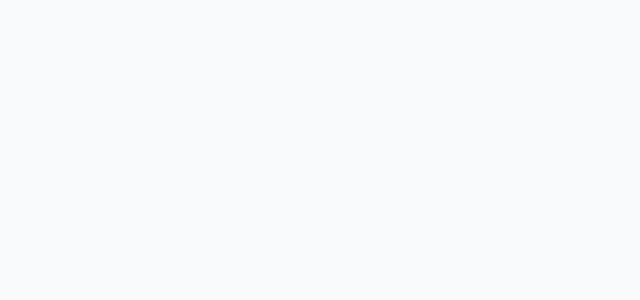
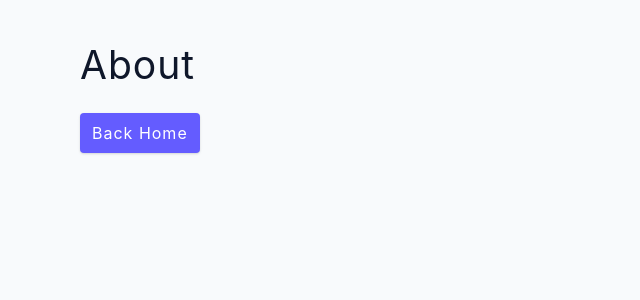
Before and after one commit to Arman-Kabir/react-router6-fcc, a React (Create React App) app: page /about in a window 1280 px wide. Before the commit this address had no page. Shown: the top 300 px of the page, without its empty margins (0-640 px from the left). Built offline with nearby package versions, Linux system fonts and the light colour scheme.

Commit message:
exploring router

```diff
--- a/src/App.js
+++ b/src/App.js
@@ -1,12 +1,19 @@
 import { BrowserRouter, Routes, Route } from 'react-router-dom';
+
+import Home from './pages/Home';
+import About from './pages/About';
+import Products from './pages/Products';
+import Error from './pages/Error';
 
 function App() {
   return <BrowserRouter>
     <Routes>
-      <Route path="/" element={<div>Home page</div>} />
-      <Route path="testing" element={<div>
-        <h2>testing</h2>
-      </div>} />
+
+      <Route path="/" element={<Home></Home>} />
+      <Route path="/about" element={<About></About>} />
+      <Route path="/products" element={<Products></Products>} />
+      <Route path="*" element={<Error></Error>} />
+
     </Routes>
   </BrowserRouter>
 }
--- a/src/pages/About.js
+++ b/src/pages/About.js
@@ -1,7 +1,10 @@
+import {Link} from 'react-router-dom';
+
 const About = () => {
   return (
     <section className='section'>
       <h2>About</h2>
+      <Link to='/' className='btn'>Back Home</Link>
     </section>
   );
 };
--- a/src/pages/Error.js
+++ b/src/pages/Error.js
@@ -1,7 +1,10 @@
+import { Link } from 'react-router-dom';
+
 const Error = () => {
   return (
     <section className='section'>
       <h2>Error</h2>
+      <Link to='/' className='btn'>Back Home</Link>
     </section>
   );
 };
--- a/src/pages/Home.js
+++ b/src/pages/Home.js
@@ -1,7 +1,10 @@
+import {Link} from 'react-router-dom';
+
 const Home = () => {
   return (
     <section className='section'>
       <h2>Home Page</h2>
+      <Link to="/about" className='btn'>About</Link>
     </section>
   );
 };
```
